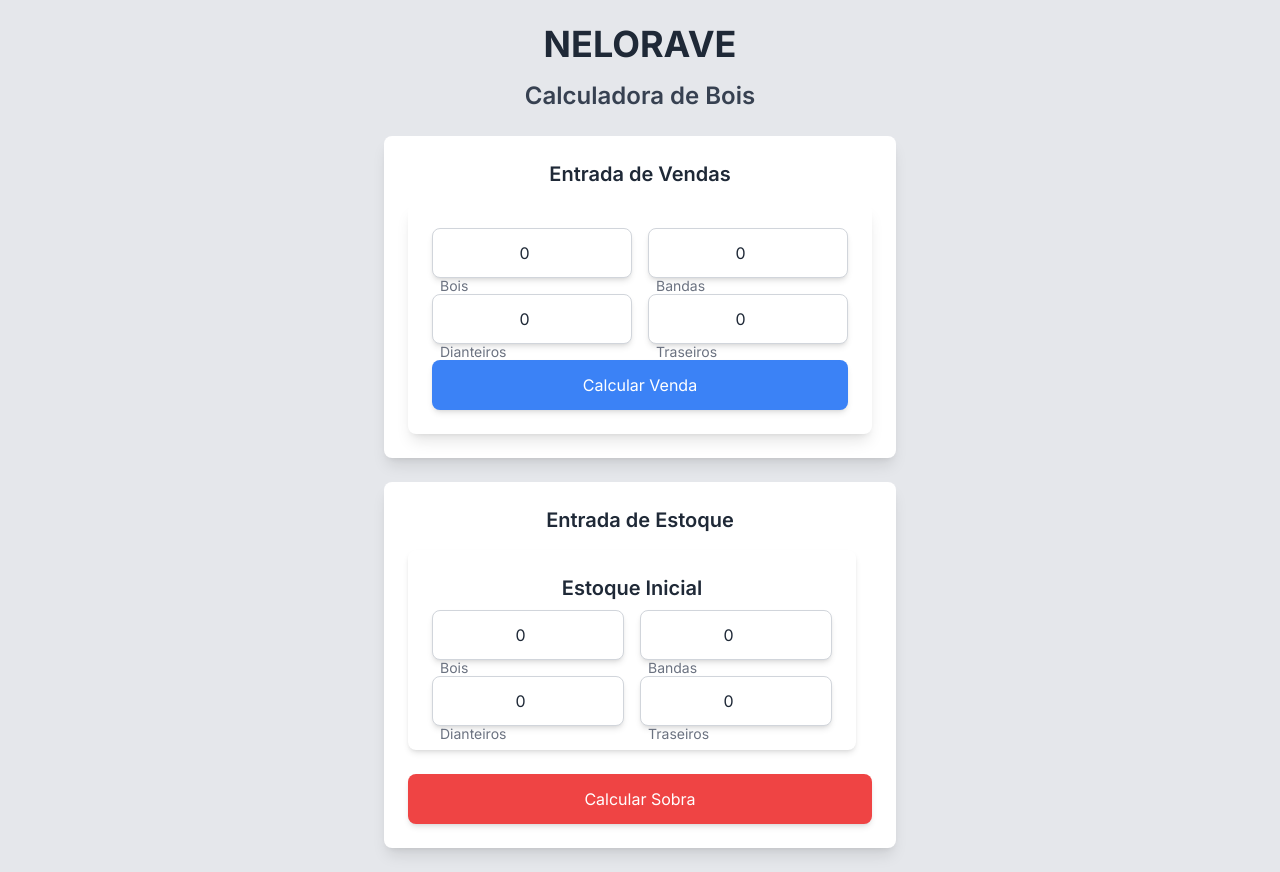
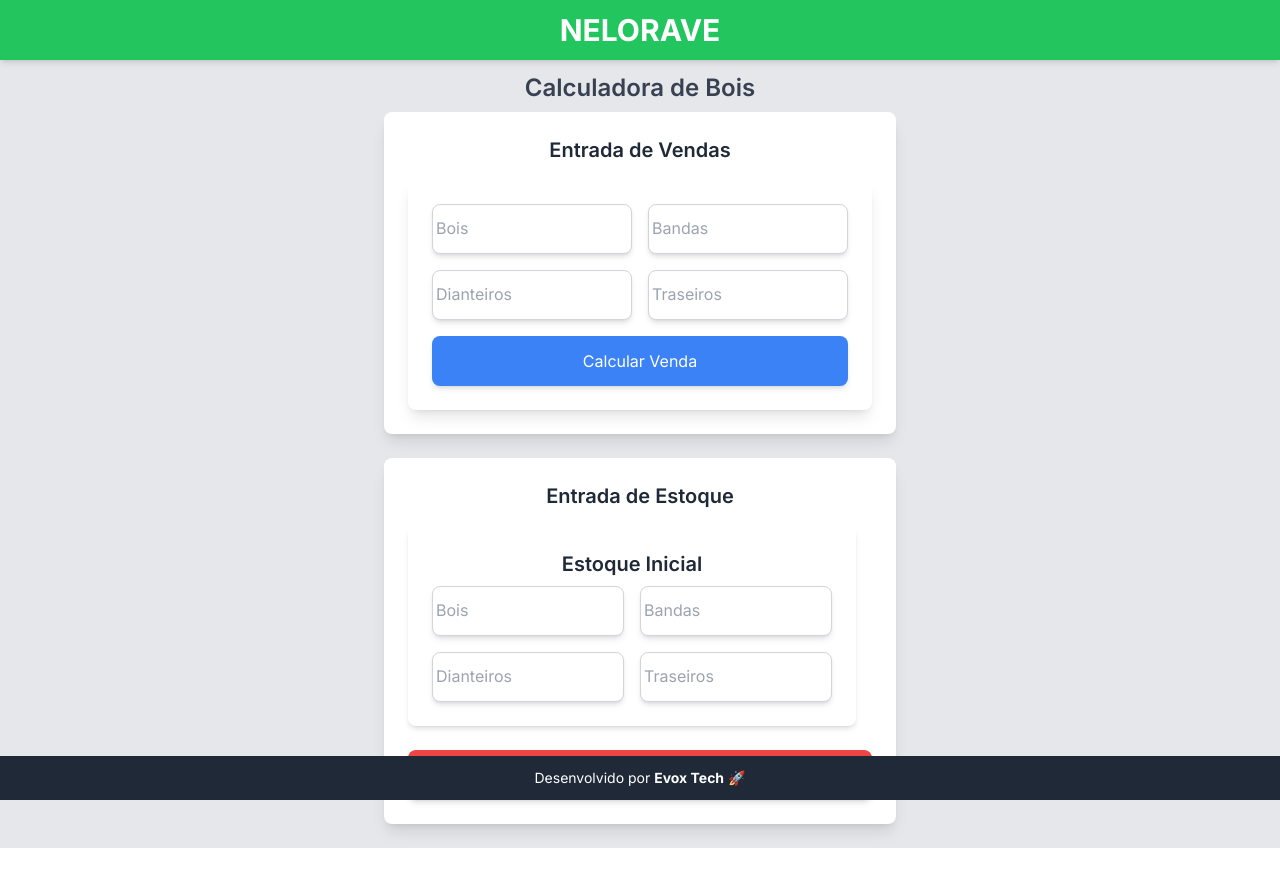
Before and after one commit to nilsonxp/calculadora-boi-front, a React (Vite) app in the folder calculadora-boi/: page / in a window 1280 px wide. After the commit the page ends 848 px from the top, so only its background shows below. Built offline with nearby package versions, Linux system fonts and the light colour scheme.

Commit message:
layout aprimorado

```diff
--- a/calculadora-boi/src/App.jsx
+++ b/calculadora-boi/src/App.jsx
@@ -5,7 +5,7 @@ import Resultado from "./components/Resultado";
 
 function App() {
   const [resultado, setResultado] = useState(null);
-  const [estoque, setEstoque] = useState({ bois: 0, bandas: 0, dianteiros: 0, traseiros: 0 });
+  const [estoque, setEstoque] = useState({ bois: "", bandas: "", dianteiros: "", traseiros: "" });
   const [sobra, setSobra] = useState(null);
   const [erro, setErro] = useState(null);
 
@@ -56,8 +56,15 @@ function App() {
 
   return (
     <div className="min-h-screen flex flex-col items-center justify-center bg-gray-200 p-6">
-      <h1 className="text-4xl font-bold text-gray-800 mb-4">NELORAVE</h1>
-      <h2 className="text-2xl font-semibold text-gray-700 mb-6">Calculadora de Bois</h2>
+      {/* Faixa verde com "NELORAVE" */}
+      <header className="w-full bg-green-500 py-3 flex justify-center fixed top-0 left-0 z-50 shadow-md">
+        <h1 className="text-3xl font-bold text-white">NELORAVE</h1>
+      </header>
+
+      {/* Criando um espaçamento automático entre os elementos */}
+      <div className="flex flex-col items-center w-full max-w-lg my-2 pt-10">
+        <h2 className="text-2xl font-semibold text-gray-700 text-center">Calculadora de Bois</h2>
+      </div>
 
       {/* Seção de Vendas */}
       <div className="bg-white p-6 rounded-lg shadow-lg w-full max-w-lg mb-6">
@@ -81,6 +88,11 @@ function App() {
 
       {/* Exibir erro, se houver */}
       {erro && <p className="text-red-600 mt-4">{erro}</p>}
+
+      {/* 🔽 Rodapé na parte inferior 🔽 */}
+      <footer className="w-full bg-gray-800 py-3 text-center fixed bottom-0 left-0">
+        <p className="text-white text-sm">Desenvolvido por <strong>Evox Tech</strong> 🚀</p>
+      </footer>
     </div>
   );
 }
--- a/calculadora-boi/src/components/Formulario.jsx
+++ b/calculadora-boi/src/components/Formulario.jsx
@@ -1,16 +1,23 @@
 import { useState } from "react";
-import InputField from "./InputField"; // Importando o novo componente de input
+import InputField from "./InputField";
 
 function Formulario({ onCalcular }) {
-  const [dados, setDados] = useState({ bois: 0, bandas: 0, dianteiros: 0, traseiros: 0 });
+  const [dados, setDados] = useState({ bois: "", bandas: "", dianteiros: "", traseiros: "" });
 
   const handleChange = (e) => {
-    setDados({ ...dados, [e.target.name]: Number(e.target.value) });
+    const { name, value } = e.target;
+    setDados((prev) => ({
+      ...prev,
+      [name]: value, // Mantém vazio sem converter para número
+    }));
   };
 
   const handleSubmit = (e) => {
     e.preventDefault();
-    onCalcular(dados);
+    const dadosConvertidos = Object.fromEntries(
+      Object.entries(dados).map(([key, val]) => [key, val === "" ? 0 : Number(val)])
+    );
+    onCalcular(dadosConvertidos);
   };
 
   return (
--- a/calculadora-boi/src/components/InputField.jsx
+++ b/calculadora-boi/src/components/InputField.jsx
@@ -12,7 +12,7 @@ function InputField({ name, value, onChange }) {
         />
         <label
           htmlFor={name}
-          className="absolute left-2 top-12 text-gray-500 text-sm transition-all peer-placeholder-shown:top-3 peer-placeholder-shown:text-base peer-placeholder-shown:text-gray-400 peer-focus:top-1 peer-focus:text-sm peer-focus:text-blue-500">
+          className="absolute left-1 top-13 text-gray-500 text-sm transition-all peer-placeholder-shown:top-3 peer-placeholder-shown:text-base peer-placeholder-shown:text-gray-400 peer-focus:top-1 peer-focus:text-sm peer-focus:text-blue-500">
           {name.charAt(0).toUpperCase() + name.slice(1)}
         </label>
       </div>
```
